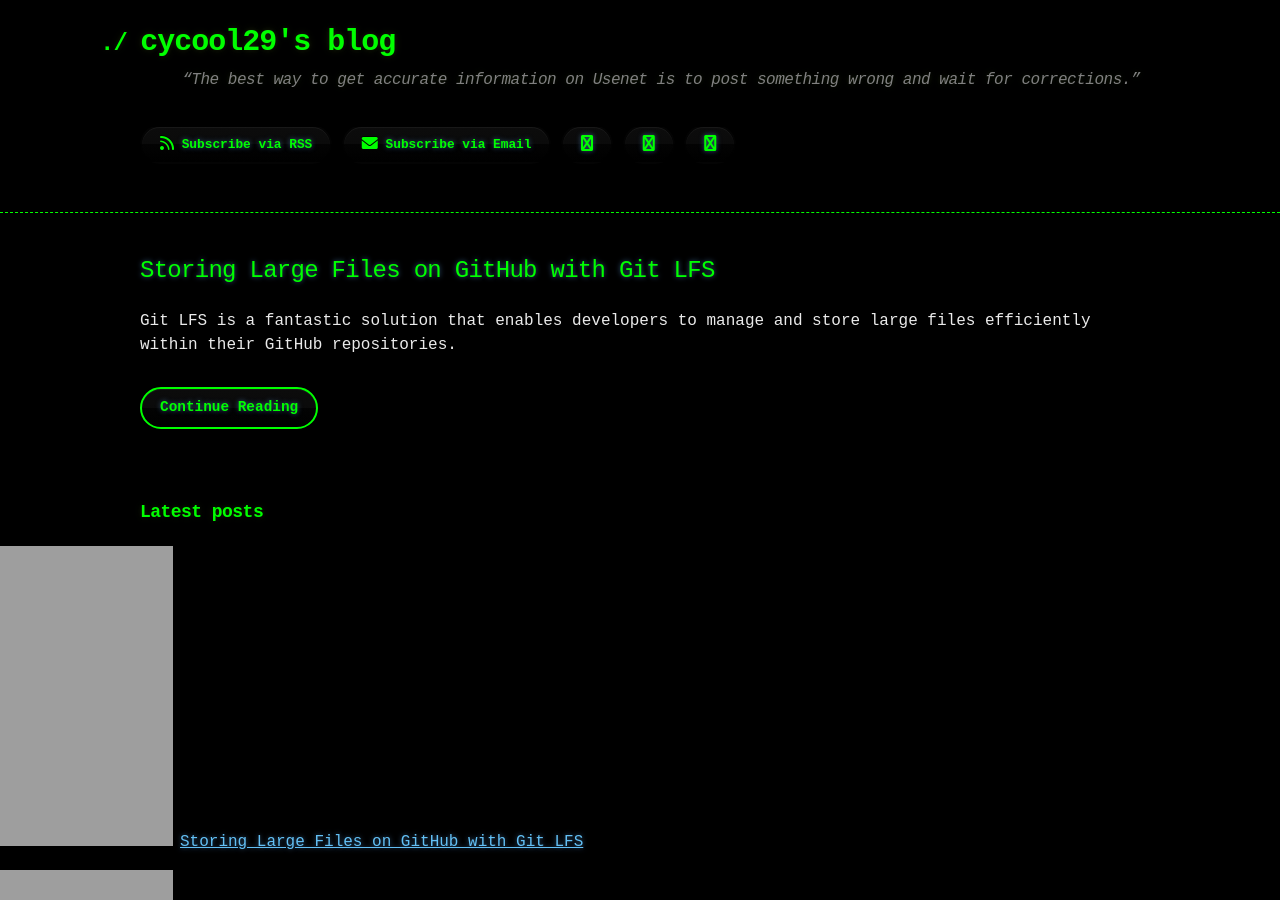
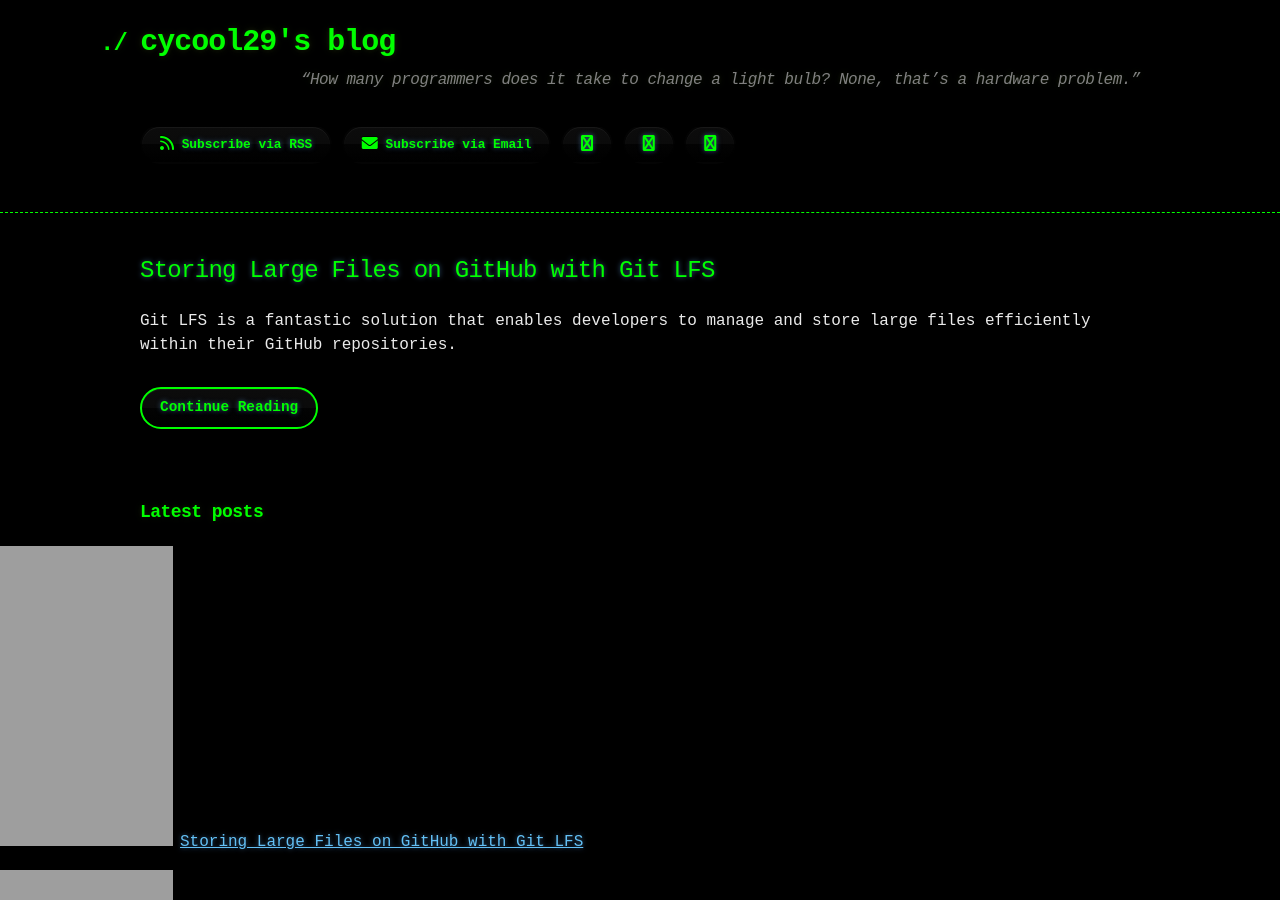
Before and after one commit to cycool29/cycool29.github.io, a Jekyll site: the page built from index.md, in a window 1280 px wide and 900 px high. Built offline with Jekyll 4.4.1, drawn with Linux system fonts in a browser that asks for light colours; a style sheet for code colours, icons or effects is not loaded.

Commit message:
Update quotes

```diff
--- a/_config.yml
+++ b/_config.yml
@@ -1,5 +1,5 @@
 title: cycool29's blog
-description: "“The best way to get accurate information on Usenet is to post something wrong and wait for corrections.” "
+description: "“How many programmers does it take to change a light bulb? None, that’s a hardware problem.” "
 bio: A high school student. Intermediate in Python, Git, Bash. Learning JavaScript. He/Him. "
 author: cycool29
 url: https://cycool29.github.io
```
